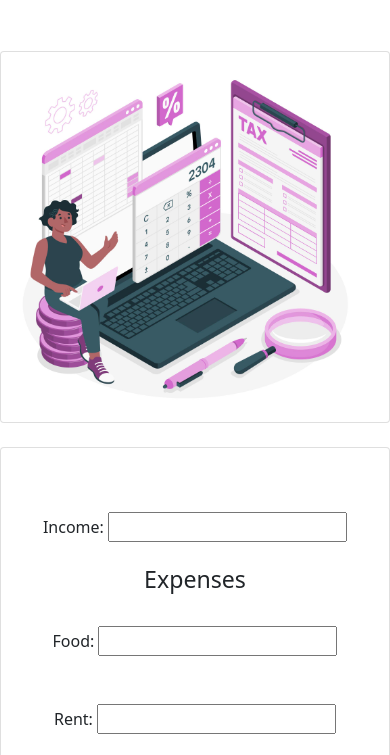
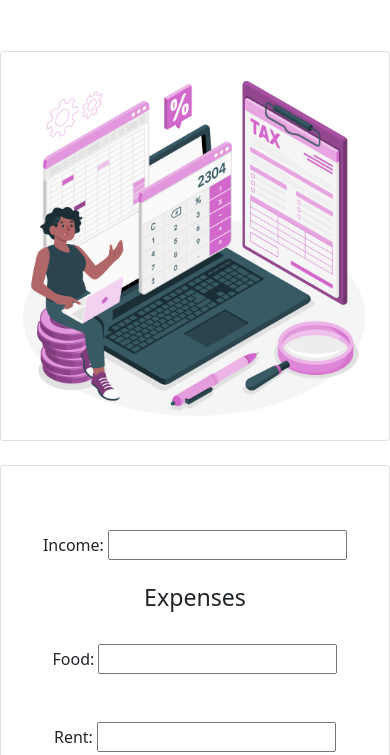
Before and after one commit to ibrahimsarder96/project-money-master, a plain HTML site: page index.html in a window 390 px wide. Shown: the part 86-841 px from the top of the page. Drawn offline with nearby package versions, Linux system fonts and the light colour scheme.

Commit message:
end commit

```diff
--- a/css/style.css
+++ b/css/style.css
@@ -1,6 +1,7 @@
 /*----------- mobile-responsive -------------------*/
 @media (max-width: 576px) {
-  .section img{
-    width: 40vh;
-  }
+ .body{
+   max-width: 100%;
+   overflow-x: hidden;
+ }
 }
--- a/index.html
+++ b/index.html
@@ -4,35 +4,35 @@
   <meta charset="UTF-8">
   <meta http-equiv="X-UA-Compatible" content="IE=edge">
   <meta name="viewport" content="width=device-width, initial-scale=1.0">
-  <title>Mony Save</title>
+  <title>Money Save</title>
   <!------------- link-boots-trap ----------------------------->
   <link href="https://cdn.jsdelivr.net/npm/bootstrap@5.0.2/dist/css/bootstrap.min.css" rel="stylesheet" integrity="sha384-EVSTQN3/azprG1Anm3QDgpJLIm9Nao0Yz1ztcQTwFspd3yD65VohhpuuCOmLASjC" crossorigin="anonymous">
   <!------------------ style-css-link --------------------------->
   <link href="css/style.css" rel="stylesheet">
 </head>
-<body>
-  <header class="my-5 d-flex justify-content-center">
-    <h1>Fantastic <span>Money</span> Saving</h1>
+<body class="body">
+  <header class="my-5 phone-size d-flex justify-content-center">
+    <h1>Fantastic <span class="">Money</span> Saving</h1>
   </header>
 <!--------------------- main-section -------------------------->
   <main>
    <section>
     <div class="row row-cols-1 row-cols-md-2 g-4">
-      <div class="col section">
+      <div class="col">
         <div class="card">
           <div class="card-body">
-          <img class="img-fluid" src="images/img.jpg" class="card-img-top" alt="...">
+          <img class="img-fluid" src="images/img.jpg" alt="...">
           </div>
         </div>
       </div>
       <div class="col">
-        <div class="card ">
+        <div class="card">
           <div class="card-body text-center">
             <label class="my-4 mt-5" for="">Income: <input id="total-income" type="text"></label>
           <h3>Expenses</h3>
-            <label class="py-4" for="">Food: <input id="food-cost" type="text"></label><br>
-            <label class="py-4" for="">Rent: <input id="rent-cost" type="text"></label><br>
-            <label class="py-4" for="">Clothes: <input id="cloth-cost" type="text"></label><br>
+            <label class="my-4" for="">Food: <input id="food-cost" type="text"></label><br>
+            <label class="my-4" for="">Rent: <input id="rent-cost" type="text"></label><br>
+            <label class="my-4" for="">Clothes: <input id="cloth-cost" type="text"></label><br>
             <button id="calculate-btn" type="button" class="btn btn-primary">Calculate</button>
             <h5 class="my-3">Total Expenses:<span id="total-cost"> 00</span></h5>
             <h5 class="my-3">Balance:<span id="total-balance"> 00</span></h5>
--- a/js/app.js
+++ b/js/app.js
@@ -40,14 +40,14 @@ function getInputField(num1, num2, num3){
   totalBalance.innerText = balance;
   }
 })
-//second function
+//second function---------------------------------------
 function getPercentInputField(input1){
   const inputField = document.getElementById(input1);
   const inputText = inputField.value;
   const totalIncome = parseFloat(inputText);
   return totalIncome;
   }
-  //event handler save button
+  //event handler save button-------------------------------
   document.getElementById('save-btn').addEventListener('click', function(){
   //income field
   const totalIncome = getPercentInputField('total-income');
```
